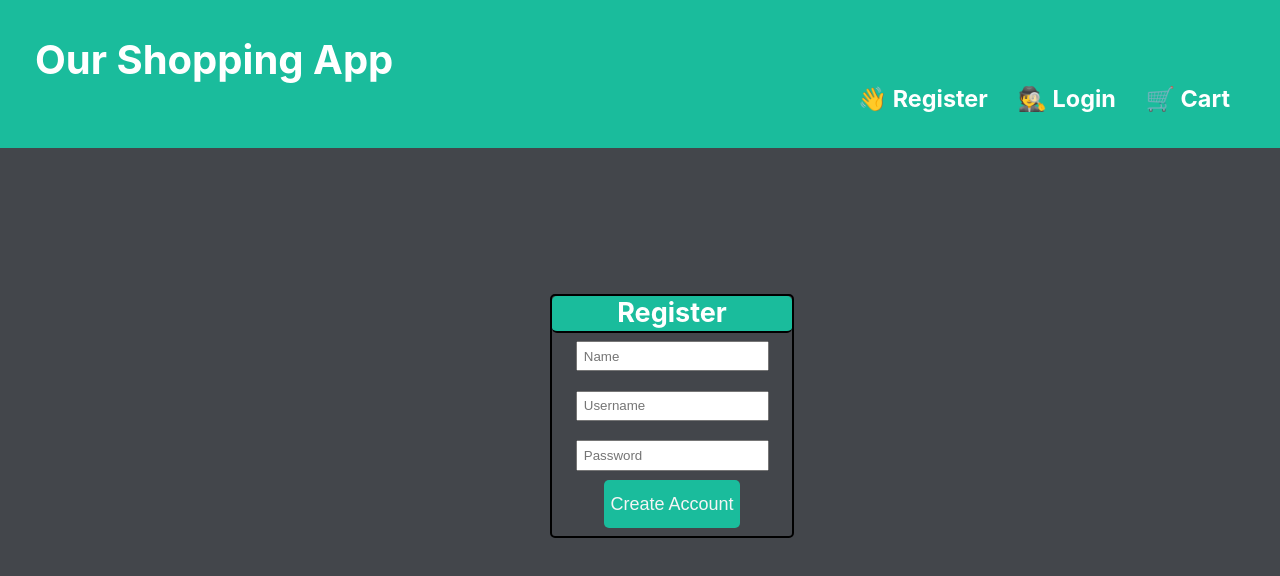
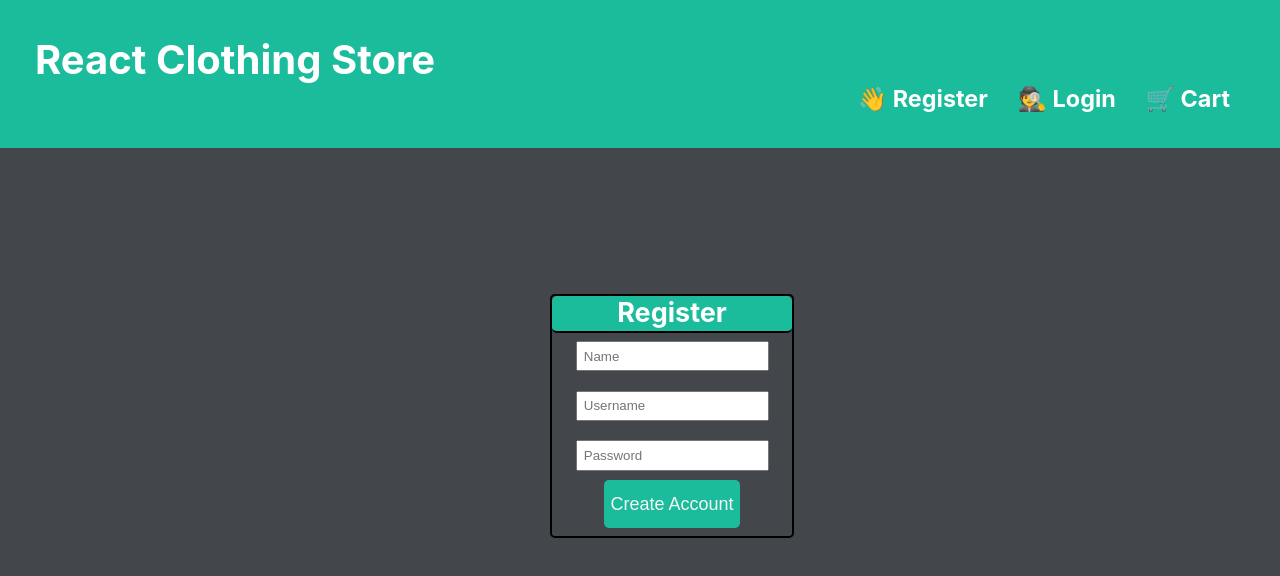
Before and after one commit to Sdsdsde2/phase-4-proj, a React (Create React App) app in the folder p4-frontend/: page /register in a window 1280 px wide. Shown: the top 576 px of the page. Built offline with nearby package versions, Linux system fonts and the light colour scheme; no server answers; the HTML template or start-up script is replaced by a standard one.

Commit message:
register works and placeholder cart items

```diff
--- a/p4-frontend/src/App.js
+++ b/p4-frontend/src/App.js
@@ -47,10 +47,30 @@ class App extends React.Component{
     })
   }
 
+  createAccount = (accountArgs) => {
+    console.log("Added" + accountArgs)
+
+    let reqPackage = {
+      method: 'POST',
+      headers: {
+        'Content-Type': 'application/json',
+        'Accepts': 'application/json'
+      },
+      body: JSON.stringify(accountArgs)
+    }
+
+    fetch(`http://localhost:3000/users`, reqPackage)
+    // .then(resp => resp.json())
+    // .then(data => this.setState({
+    //   cartItems: [...this.state.cartItems, data]
+    //   })
+    // )
+  }
+
   render() {
   return (
     <div className="App">
-      <Header products={this.state.products} cartItems={this.state.cartItems} addToCart={this.addToCart} removeFromCart={this.removeFromCart} />
+      <Header products={this.state.products} cartItems={this.state.cartItems} addToCart={this.addToCart} removeFromCart={this.removeFromCart} createAccount={this.createAccount} />
       <div>
 
       </div>
--- a/p4-frontend/src/components/cart.js
+++ b/p4-frontend/src/components/cart.js
@@ -46,7 +46,8 @@ class Cart extends React.Component {
                 </div>
                 <div>
                     {this.props.cartItems.map(purchase => {
-                        return <CartCard cartItem={purchase} removeFromCart={this.props.removeFromCart} />
+                        let prod = this.state.purchases.find((product) => product.id === purchase.product_id)
+                        return <CartCard cartItem={purchase} productID={purchase.product_id} removeFromCart={this.props.removeFromCart} product={prod}/>
                     })}
                 </div>
                 <div>
--- a/p4-frontend/src/components/cartcard.js
+++ b/p4-frontend/src/components/cartcard.js
@@ -6,11 +6,12 @@ class CartCard extends Component {
     return (
       <div className="card">
         {console.log(this.props.cartItem)}
+        {console.log(this.props.productID)}
         <div className="cardTitle">
-            <h2>{this.props.cartItem.name}</h2>
+            <h2>Your Cart Item</h2>
         </div>
-        <img src={this.props.cartItem.image} alt="" className="product-avatar" />
-        <p>{this.props.id}</p>
+        <img src="https://recognizeyourworld.com/wp-content/uploads/2016/12/T-Shirt-Icon.jpg" alt="" className="product-avatar" />
+        <p>Price: $9</p>
         <p>{this.props.postId}</p>
         <button onClick={() => this.props.removeFromCart(this.props.cartItem.id)} >Remove from cart</button>
       </div>
--- a/p4-frontend/src/components/header.js
+++ b/p4-frontend/src/components/header.js
@@ -16,7 +16,7 @@ export default function Header(props) {
         <Router>
             <div className="header">
                 <h1>
-                    <Link to="/" className="headerMain">Our Shopping App</Link>
+                    <Link to="/" className="headerMain">React Clothing Store</Link>
                 </h1>
                 <h3>
                     <div className="headerLink">
@@ -28,7 +28,7 @@ export default function Header(props) {
             </div>
             <Switch>
                 <Route path="/register">
-                    <Register />
+                    <Register createAccount={props.createAccount} />
                 </Route>
                 <Route path="/login">
                     <Login />
--- a/p4-frontend/src/components/main.js
+++ b/p4-frontend/src/components/main.js
@@ -4,7 +4,7 @@ import Card from './card'
 export default class Main extends React.Component {
     render() {
         return (
-            <div>
+            <div className="main-div">
                 {this.props.products.map(product => {
                     return <Card key={product.id} product={product} addToCart={this.props.addToCart}/>
                 })}
--- a/p4-frontend/src/components/register.js
+++ b/p4-frontend/src/components/register.js
@@ -1,17 +1,26 @@
-import React from 'react';
+import React, { Component } from 'react';
 
-export default function Register() {
+class Register extends Component {
 
-    function submitHandler(e) {
+    submitHandler = (e) => {
         e.preventDefault();
+
+        let newAccount = {
+            name: e.target[0].value,
+            username: e.target[1].value,
+            password: e.target[2].value
+        }
+
+        this.props.createAccount(newAccount)
     }
 
+    render() {
     return (
         <div className="register-card">
             <div className="cardTitle">
                 <h2>Register</h2>
             </div>
-            <form className="register-form" onSubmit={submitHandler}>
+            <form className="register-form" onSubmit={this.submitHandler}>
                 <label>
                     <input type="text" name="regname" placeholder="Name" id="login-input"/>
                 </label>
@@ -25,4 +34,7 @@ export default function Register() {
             </form>
         </div>
     )
+    }
 }
+
+export default Register;
--- a/p4-frontend/src/index.css
+++ b/p4-frontend/src/index.css
@@ -11,6 +11,7 @@ body {
   -webkit-font-smoothing: antialiased;
   -moz-osx-font-smoothing: grayscale;
   background: #43464B;
+  overflow-x: hidden;
 }
 
 code {
@@ -51,6 +52,11 @@ code {
   height: 12rem;
   padding: 1rem;
   width: auto;
+}
+
+.main-div {
+  position: relative;
+  left: 5%;
 }
 
 .card {
```
